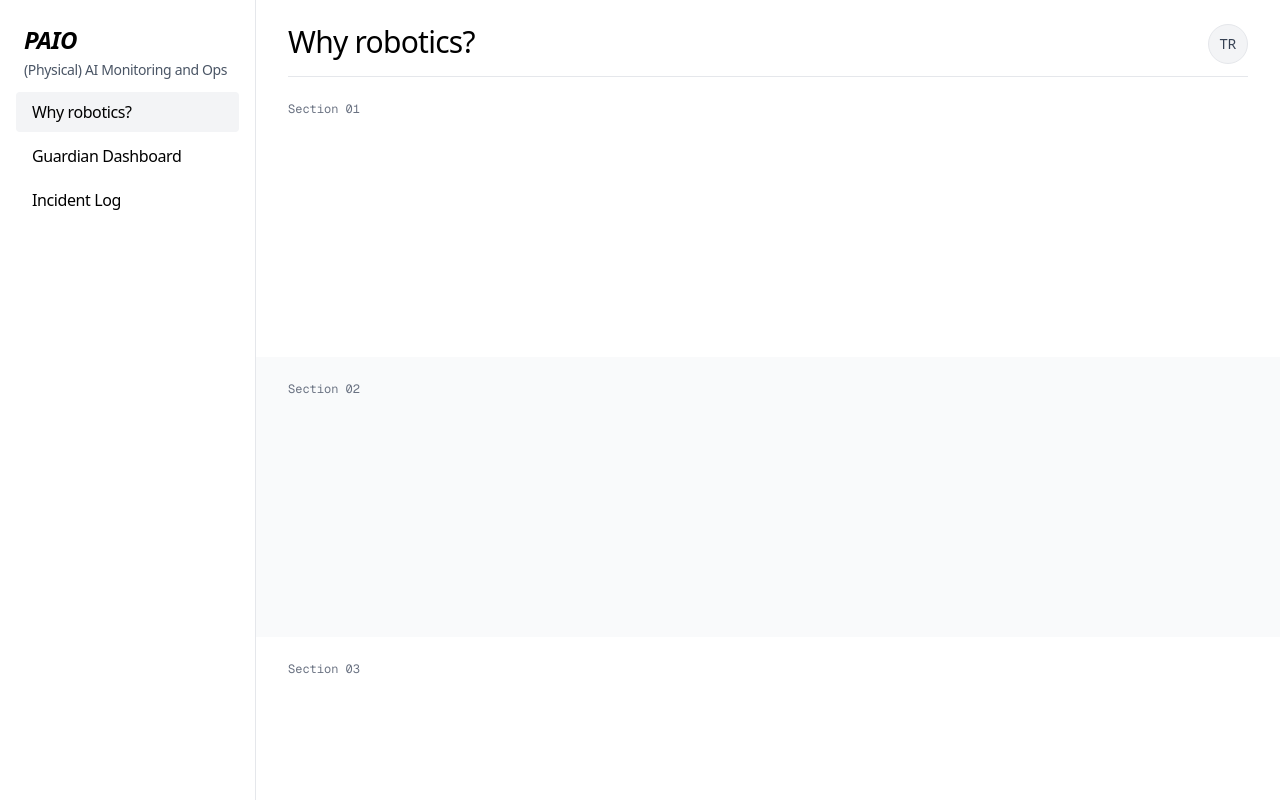
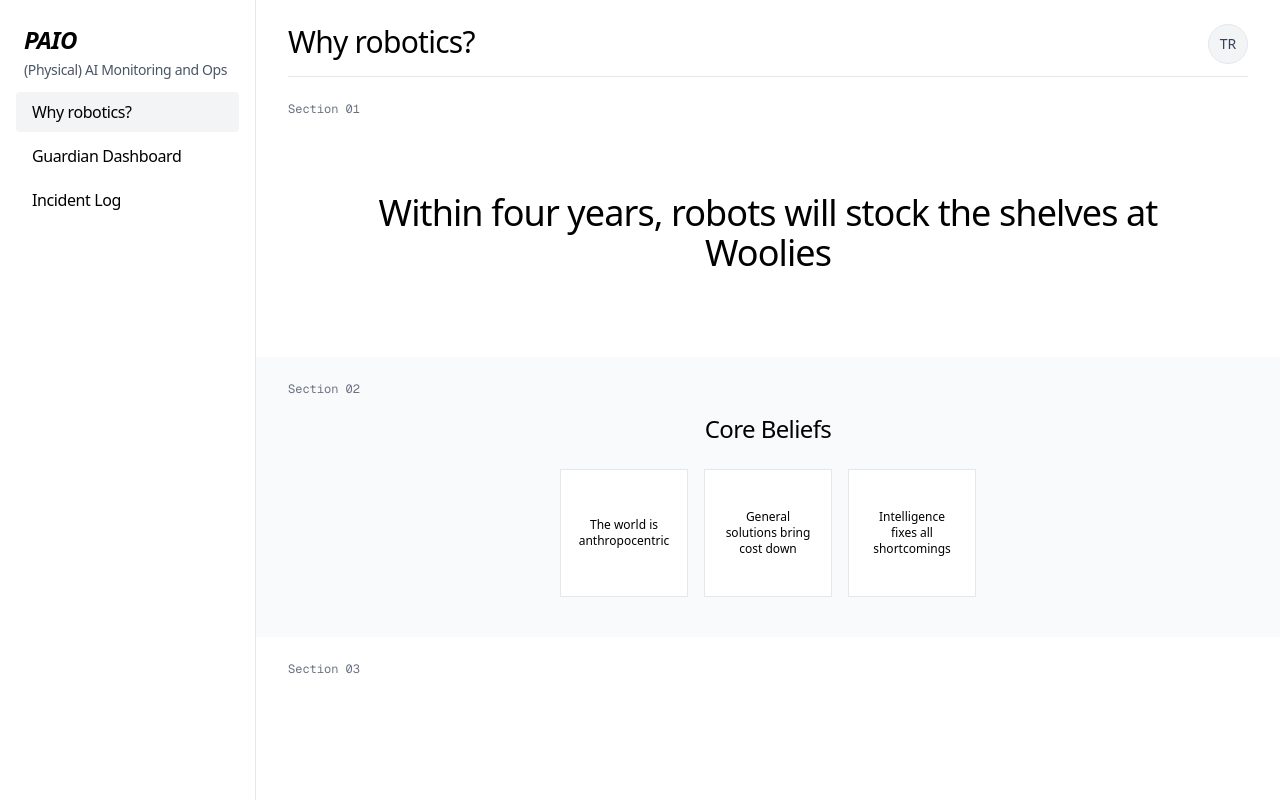
Before and after one commit to tobiasrieger/paio-sxsw-hackathon-2025, a Next.js app: page /why-robotics in a window 1280 px wide. Shown: the top 800 px of the page. Built offline with nearby package versions, Linux system fonts and the light colour scheme.

Commit message:
Section 1 and 2

```diff
--- a/src/app/why-robotics/page.tsx
+++ b/src/app/why-robotics/page.tsx
@@ -14,8 +14,10 @@
         <div className="pt-6 pb-6 bg-white">
           <div className="max-w-screen-2xl mx-auto px-8">
             <div className="text-xs text-gray-500 mb-4 font-mono">Section 01</div>
-            <div className="min-h-[200px]">
-              {/* Content will be added here */}
+            <div className="min-h-[200px] flex items-center justify-center">
+              <h2 className="text-4xl font-light tracking-tight text-center max-w-4xl">
+                Within four years, robots will stock the shelves at Woolies
+              </h2>
             </div>
           </div>
         </div>
@@ -25,7 +27,20 @@
           <div className="max-w-screen-2xl mx-auto px-8">
             <div className="text-xs text-gray-500 mb-4 font-mono">Section 02</div>
             <div className="min-h-[200px]">
-              {/* Content will be added here */}
+              <h2 className="text-2xl font-light tracking-tight mb-6 text-center">Core Beliefs</h2>
+              <div className="flex justify-center">
+                <div className="grid grid-cols-3 gap-4 max-w-2xl">
+                  <div className="border border-gray-200 bg-white w-32 h-32 flex items-center justify-center p-4">
+                    <p className="text-center text-xs">The world is anthropocentric</p>
+                  </div>
+                  <div className="border border-gray-200 bg-white w-32 h-32 flex items-center justify-center p-4">
+                    <p className="text-center text-xs">General solutions bring cost down</p>
+                  </div>
+                  <div className="border border-gray-200 bg-white w-32 h-32 flex items-center justify-center p-4">
+                    <p className="text-center text-xs">Intelligence fixes all shortcomings</p>
+                  </div>
+                </div>
+              </div>
             </div>
           </div>
         </div>
```
